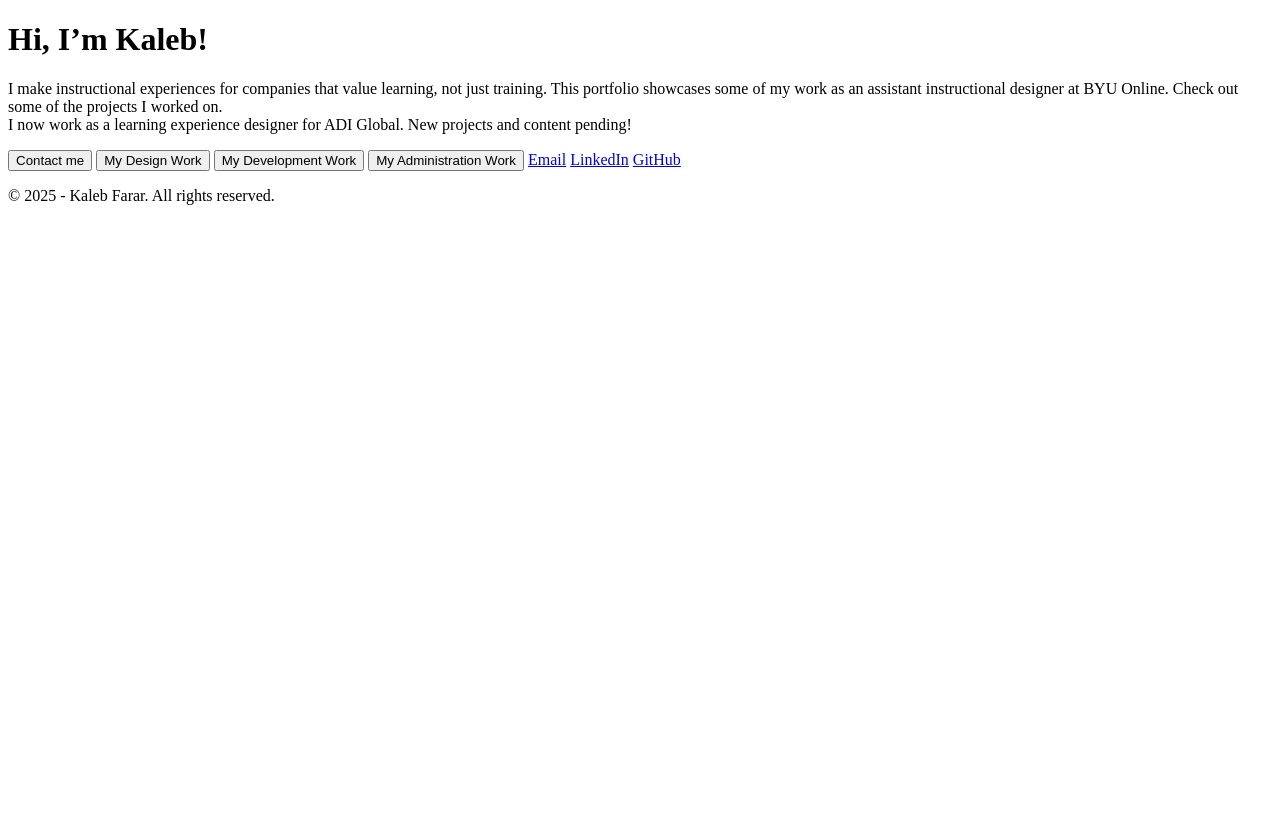
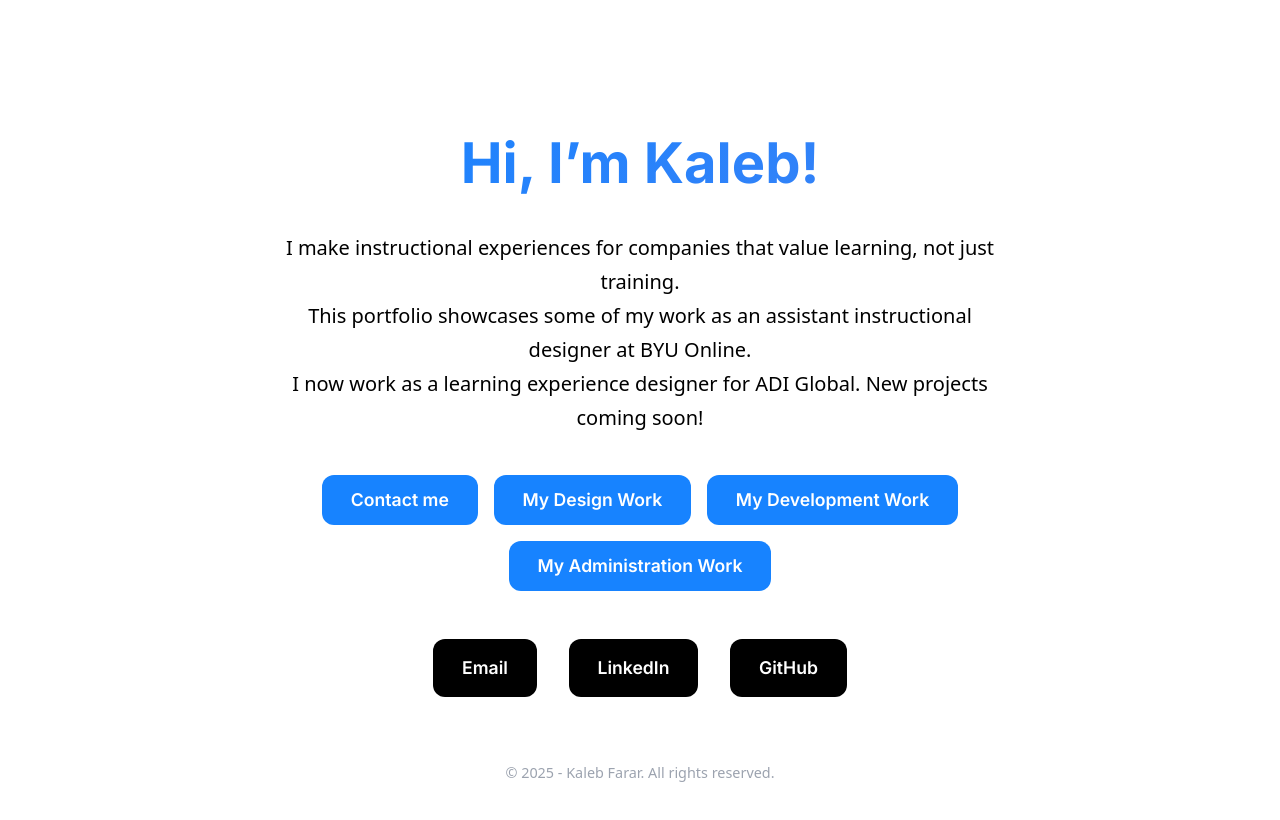
Before and after one commit to CircaDoma/portfolio, a plain HTML site: page index.html in a window 1280 px wide. Drawn offline with Linux system fonts and the light colour scheme; a web font is replaced by a local one.

```diff
--- a/index.html
+++ b/index.html
@@ -4,26 +4,42 @@
   <meta charset="UTF-8">
   <meta name="viewport" content="width=device-width, initial-scale=1.0">
   <title>Kaleb Farar</title>
+
+  <!-- Epunda Sans (body) + Inter (headings/buttons) -->
+  <link rel="preconnect" href="https://fonts.googleapis.com">
+  <link rel="preconnect" href="https://fonts.gstatic.com" crossorigin>
+  <link href="https://fonts.googleapis.com/css2?family=Epunda+Sans:wght@400;500;600;700&family=Inter:wght@600;700;800&display=swap" rel="stylesheet">
+
+  <link rel="stylesheet" href="styles.css">
 </head>
 <body>
-    <h1>
-        Hi, I’m Kaleb!
-    </h1>
+
+  <main>
+    <h1>Hi, I’m Kaleb!</h1>
+
     <p>
-        I make instructional experiences for companies that value learning, not just training. This portfolio showcases some of my work as an assistant instructional designer at BYU Online. Check out some of the projects I worked on.
-        <br>
-        I now work as a learning experience designer for ADI Global. New projects and content pending!
+      I make instructional experiences for companies that value learning, not just training.<br>
+      This portfolio showcases some of my work as an assistant instructional designer at BYU Online.<br>
+      I now work as a learning experience designer for ADI Global. New projects coming soon!
     </p>
+
+    <div class="buttons">
       <button>Contact me</button>
       <button>My Design Work</button>
       <button>My Development Work</button>
       <button>My Administration Work</button>
-    <a href="mailto:fararkaleb@gmail.com">Email</a>
-    <a href="https://www.linkedin.com/in/kalebfarar" target="_blank">LinkedIn</a>
-    <a href="https://github.com/kfarar" target="_blank">GitHub</a>
+    </div>
 
-    <p>
+    <div class="social-links">
+      <a href="mailto:fararkaleb@gmail.com" class="btn">Email</a>
+      <a href="https://www.linkedin.com/in/kalebfarar" target="_blank" rel="noopener noreferrer" class="btn">LinkedIn</a>
+      <a href="https://github.com/kfarar" target="_blank" rel="noopener noreferrer" class="btn">GitHub</a>
+    </div>
+  </main>
+
+  <footer>
     © 2025 - Kaleb Farar. All rights reserved.
-    </p>
+  </footer>
+
 </body>
 </html>
--- /dev/null
+++ b/styles.css
@@ -0,0 +1,123 @@
+:root {
+  --bg: #ffffff;
+  --text: #000000;
+  --accent: #1783FF;
+  --light: #E2E2E2;
+  --gray: #827572;
+}
+
+body {
+  margin: 0;
+  font-family: 'Epunda Sans', system-ui, sans-serif;
+  font-weight: 450;
+  background: var(--bg);
+  color: var(--text);
+  line-height: 1.7;
+  min-height: 100vh;
+  display: flex;
+  flex-direction: column;
+  align-items: center;
+  justify-content: center;
+  padding: 2rem 1rem;
+  text-align: center;
+}
+
+/* Headings + buttons = Inter */
+h1, button, .btn {
+  font-family: 'Inter', system-ui, sans-serif;
+}
+
+main {
+  max-width: 720px;
+  width: 100%;
+}
+
+h1 {
+  font-size: 3.5rem;
+  font-weight: 700;
+  margin-bottom: 0.5rem;
+  background: linear-gradient(135deg, var(--accent), #3b82f6);
+  -webkit-background-clip: text;
+  -webkit-text-fill-color: transparent;
+  background-clip: text;
+}
+
+p {
+  font-size: 1.25rem;
+  color: var(--text);
+  margin-bottom: 2.5rem;
+}
+
+.buttons {
+  display: flex;
+  flex-wrap: wrap;
+  gap: 1rem;
+  justify-content: center;
+  margin-bottom: 3rem;
+}
+
+button, .btn {
+  padding: 0.9rem 1.8rem;
+  font-size: 1.1rem;
+  font-weight: 500;
+  border: none;
+  border-radius: 0.75rem;
+  cursor: pointer;
+  transition: all 0.25s ease;
+  text-decoration: none;
+  display: inline-block;
+}
+
+button {
+  background: var(--accent);
+  color: var(--bg);
+}
+
+button:hover {
+  background: var(--bg);
+  color: var(--accent);
+  transform: translateY(-3px);
+  box-shadow: 0 10px 20px rgba(37, 99, 235, 0.2);
+}
+
+.btn {
+  background: var(--light);
+  color: var(--text);
+}
+
+.btn:hover {
+  background: #e5e7eb;
+  transform: translateY(-3px);
+}
+
+.social-links {
+  display: flex;
+  gap: 2rem;
+  justify-content: center;
+  margin-bottom: 4rem;
+  font-size: 1.1rem;
+}
+
+.social-links a {
+  color: var(--bg);
+  background-color: var(--text);
+  text-decoration: none;
+  font-weight: 500;
+}
+
+.social-links a:hover {
+  color: var(--text);
+  background-color: var(--light);
+}
+
+footer {
+  color: #9ca3af;
+  font-size: 0.9rem;
+}
+
+@media (max-width: 640px) {
+  h1 { font-size: 2.8rem; }
+  p { font-size: 1.1rem; }
+  .buttons { flex-direction: column; align-items: center; }
+  button, .btn { width: 100%; max-width: 300px; }
+}
```
Lines whose indentation alone changed are shown as unchanged.
